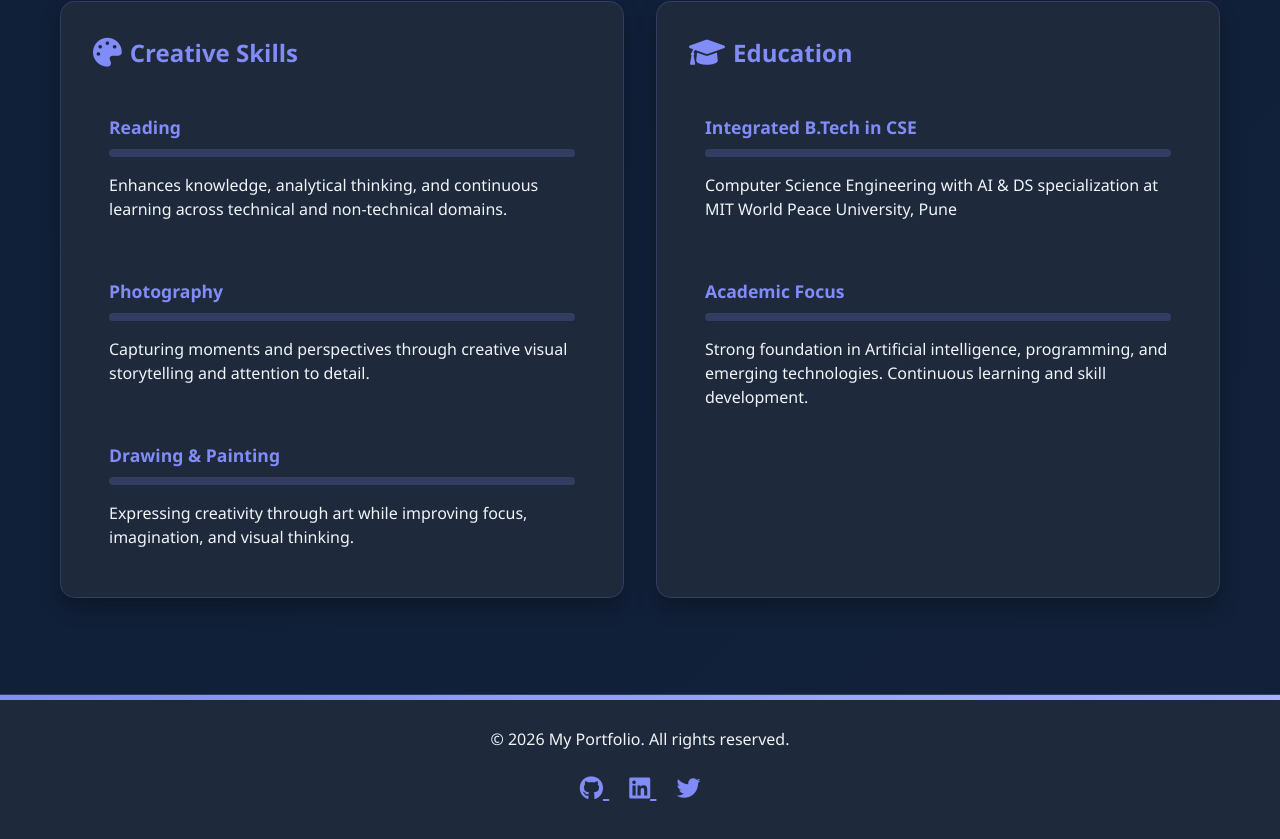
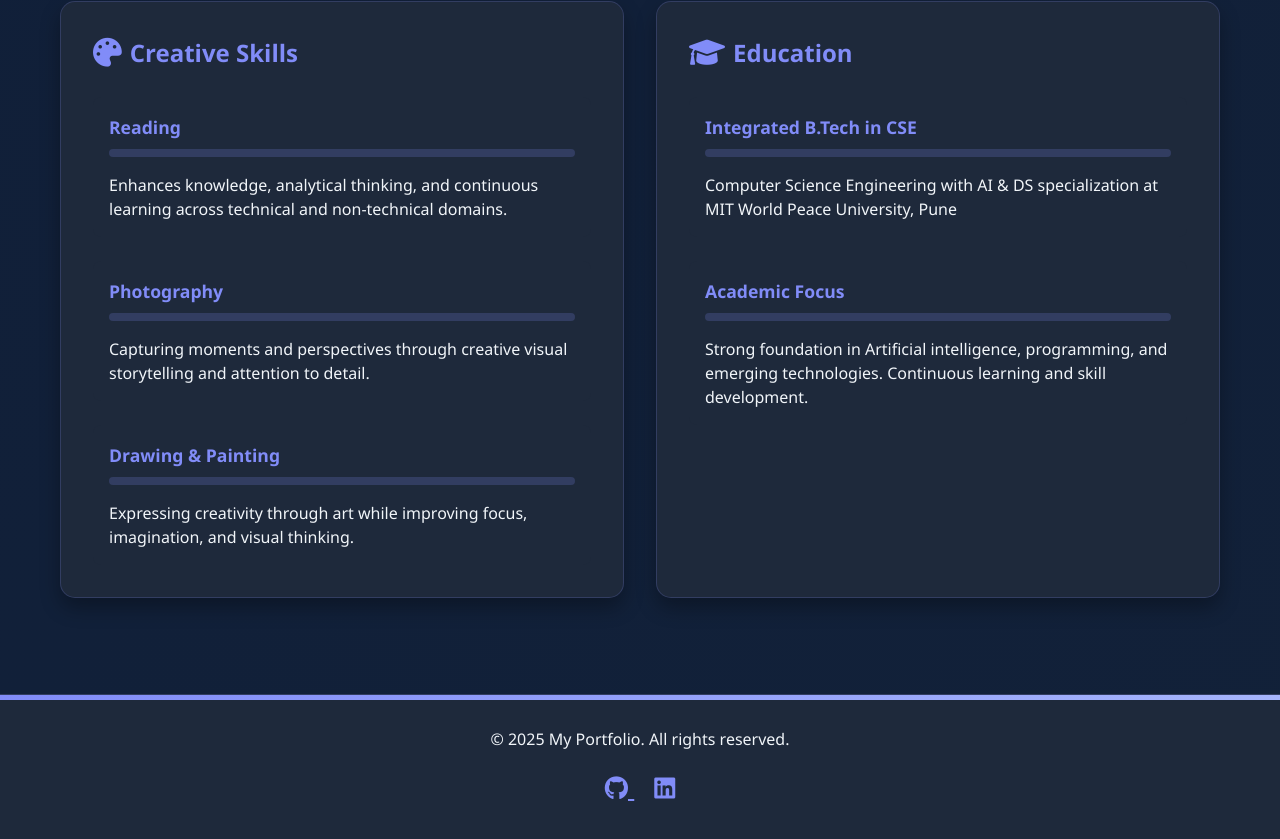
Before and after one commit to vedikakapoor-11/vedika-portfolio, a plain HTML site: page skills.html in a window 1280 px wide. Shown: the part 1780-2619 px from the top of the page. Drawn offline with nearby package versions, Linux system fonts and the light colour scheme.

Commit message:
Remove Code Snippets link and update footer year

```diff
--- a/skills.html
+++ b/skills.html
@@ -335,7 +335,6 @@ Creative Skills<!DOCTYPE html>
                 <li><a href="achievements.html">Achievements</a></li>
                 <li><a href="hobbies.html">Hobbies</a></li>
                 <li><a href="skills.html" class="active">Skills</a></li>
-                <li><a href="snippets.html">Code Snippets</a></li>
             </ul>
         </div>
     </nav>
@@ -519,7 +518,7 @@ Creative Skills<!DOCTYPE html>
     <!-- Footer -->
     <footer>
         <div class="container">
-            <p>&copy; 2026 My Portfolio. All rights reserved.</p>
+            <p>&copy; 2025 My Portfolio. All rights reserved.</p>
             <div class="social-links">
              <a href="https://github.com/vedikakapoor-11" target="_blank" rel="noopener noreferrer">
                 <i class="fab fa-github"></i>
@@ -528,9 +527,7 @@ Creative Skills<!DOCTYPE html>
             <a href="https://www.linkedin.com/in/vedika-kapoor-0997a7359/" target="_blank" rel="noopener noreferrer">
                 <i class="fab fa-linkedin"></i>
             </a>
-            <a href="#" target="_blank">
-                <i class="fab fa-twitter"></i>
-            </a>
+
         </div>
         </div>
     </footer>
```
